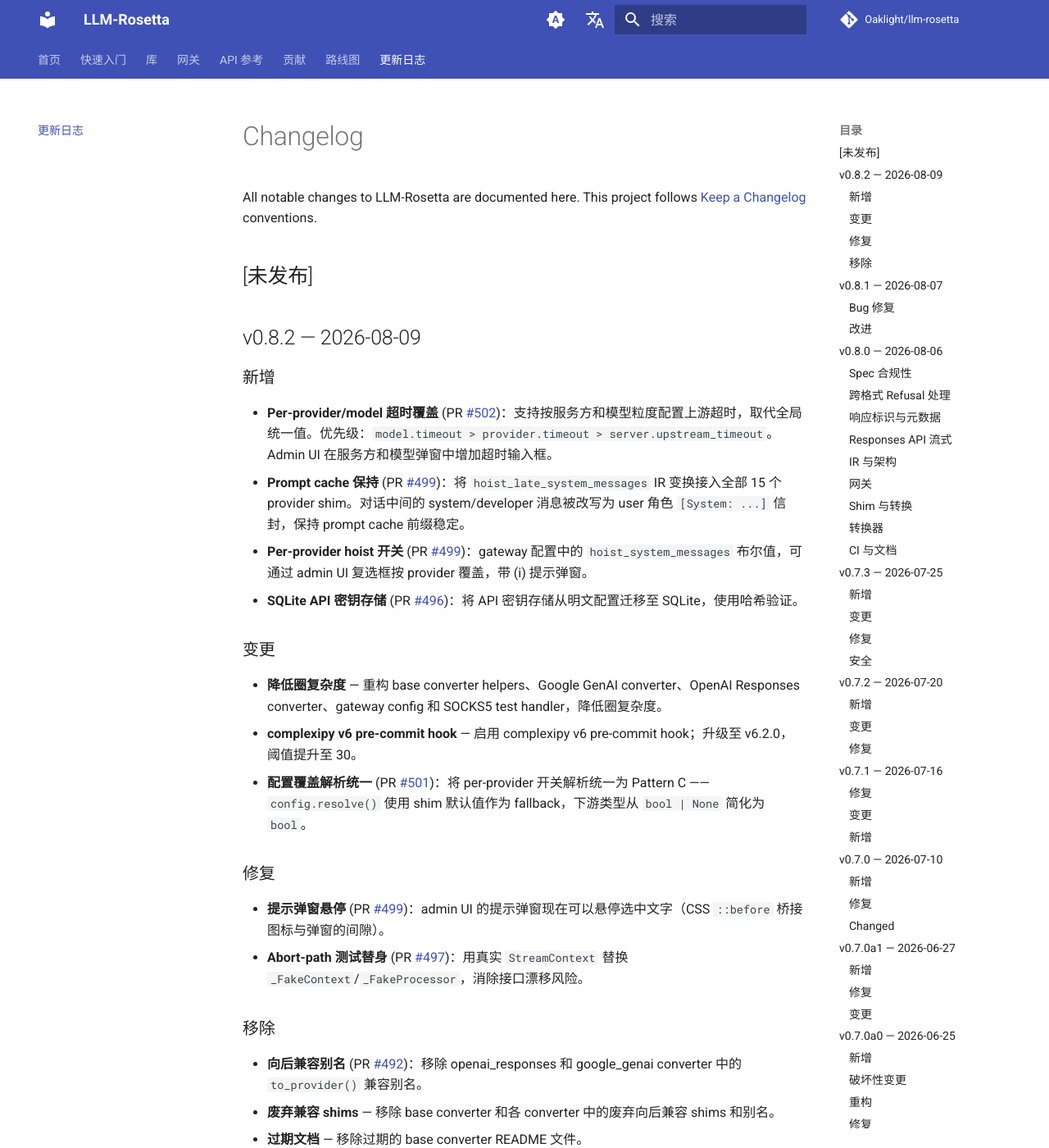
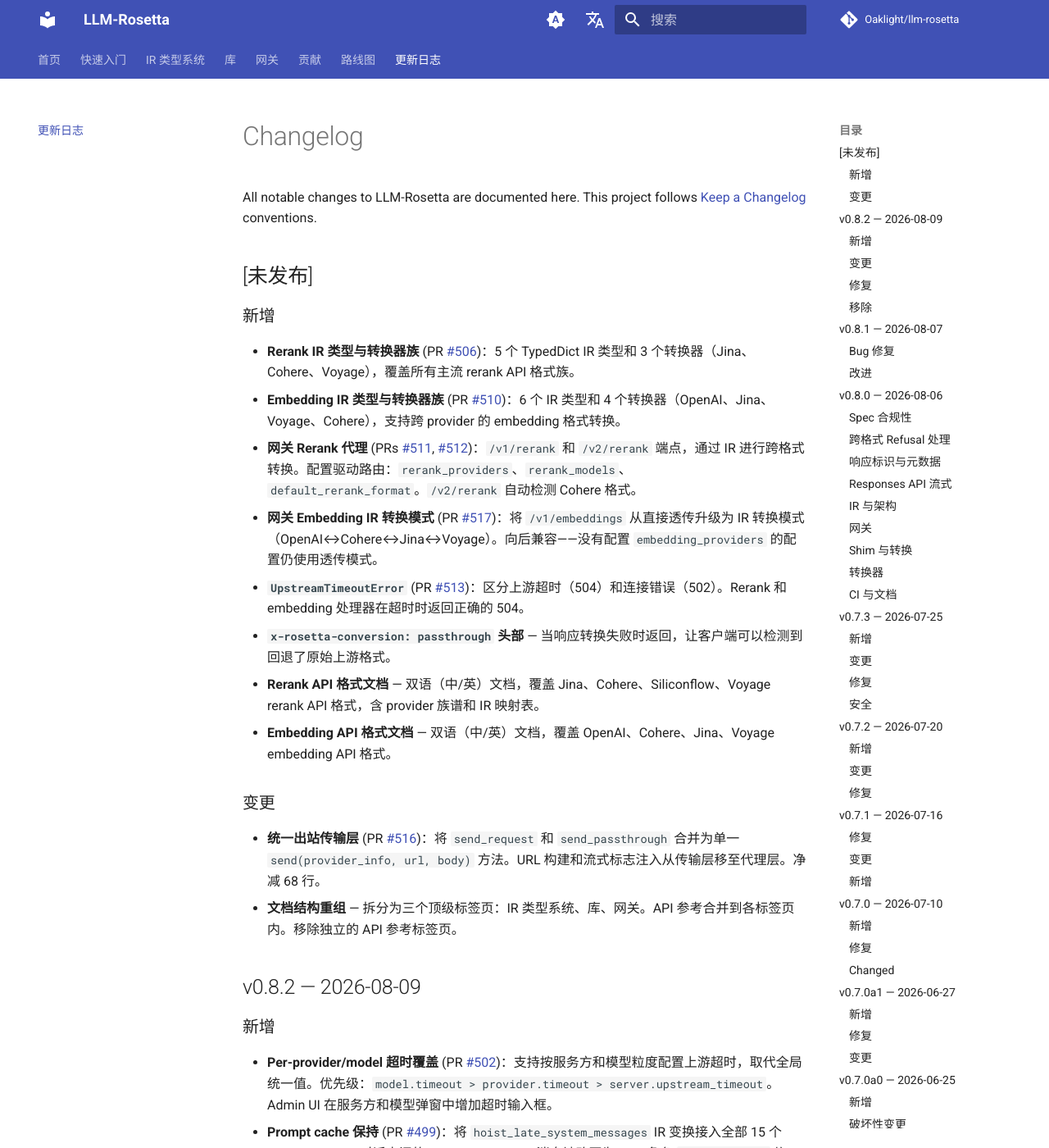
Before and after one commit to Oaklight/llm-rosetta, an MkDocs documentation site: the page built from docs/changelog.md, in a window 1280 px wide and 1400 px high. Shown: the whole window at 82% size. Built offline with MkDocs 1.6.1 and Material for MkDocs 9.7.7, drawn with Linux system fonts in a browser that asks for light colours; comment, search, counter and statistics services are not loaded.

Commit message:
docs: 重组导航 + 更新 rerank/embedding 文档
- 导航拆分为 3 个顶级标签页：IR 类型系统、库、网关
- API 参考合并到各标签页内（移除独立 API 参考标签页）
- 网关首页：新增 /v1/rerank、/v2/rerank 端点；embeddings 从"透传"更新为"IR 跨格式转换"
- 更新日志：添加 [未发布] 条目（rerank/embedding IR、转换器、网关集成、传输层统一、UpstreamTimeoutError）

```diff
--- a/docs/changelog.md
+++ b/docs/changelog.md
@@ -7,6 +7,22 @@ title: Changelog
 All notable changes to LLM-Rosetta are documented here. This project follows [Keep a Changelog](https://keepachangelog.com/) conventions.
 
 ## [未发布]
+
+### 新增
+
+- **Rerank IR 类型与转换器族** (PR [#506](https://github.com/Oaklight/llm-rosetta/pull/506))：5 个 TypedDict IR 类型和 3 个转换器（Jina、Cohere、Voyage），覆盖所有主流 rerank API 格式族。
+- **Embedding IR 类型与转换器族** (PR [#510](https://github.com/Oaklight/llm-rosetta/pull/510))：6 个 IR 类型和 4 个转换器（OpenAI、Jina、Voyage、Cohere），支持跨 provider 的 embedding 格式转换。
+- **网关 Rerank 代理** (PRs [#511](https://github.com/Oaklight/llm-rosetta/pull/511), [#512](https://github.com/Oaklight/llm-rosetta/pull/512))：`/v1/rerank` 和 `/v2/rerank` 端点，通过 IR 进行跨格式转换。配置驱动路由：`rerank_providers`、`rerank_models`、`default_rerank_format`。`/v2/rerank` 自动检测 Cohere 格式。
+- **网关 Embedding IR 转换模式** (PR [#517](https://github.com/Oaklight/llm-rosetta/pull/517))：将 `/v1/embeddings` 从直接透传升级为 IR 转换模式（OpenAI↔Cohere↔Jina↔Voyage）。向后兼容——没有配置 `embedding_providers` 的配置仍使用透传模式。
+- **`UpstreamTimeoutError`** (PR [#513](https://github.com/Oaklight/llm-rosetta/pull/513))：区分上游超时（504）和连接错误（502）。Rerank 和 embedding 处理器在超时时返回正确的 504。
+- **`x-rosetta-conversion: passthrough` 头部** — 当响应转换失败时返回，让客户端可以检测到回退了原始上游格式。
+- **Rerank API 格式文档** — 双语（中/英）文档，覆盖 Jina、Cohere、Siliconflow、Voyage rerank API 格式，含 provider 族谱和 IR 映射表。
+- **Embedding API 格式文档** — 双语（中/英）文档，覆盖 OpenAI、Cohere、Jina、Voyage embedding API 格式。
+
+### 变更
+
+- **统一出站传输层** (PR [#516](https://github.com/Oaklight/llm-rosetta/pull/516))：将 `send_request` 和 `send_passthrough` 合并为单一 `send(provider_info, url, body)` 方法。URL 构建和流式标志注入从传输层移至代理层。净减 68 行。
+- **文档结构重组** — 拆分为三个顶级标签页：IR 类型系统、库、网关。API 参考合并到各标签页内。移除独立的 API 参考标签页。
 
 ## v0.8.2 — 2026-08-09
 
--- a/mkdocs.yml
+++ b/mkdocs.yml
@@ -107,23 +107,31 @@ nav:
       - 核心概念: guide/concepts.md
       - 库快速开始: getting-started/library-quickstart.md
       - 网关快速开始: getting-started/gateway-quickstart.md
+  - IR 类型系统:
+      - IR 类型: guide/ir-types.md
+      - API 分层: guide/api-layers.md
+      - Chat API 标准: guide/api-standards.md
+      - Rerank API 格式: guide/rerank-formats.md
+      - Embedding API 格式: guide/embedding-formats.md
+      - API 参考: api/types.md
   - 库:
       - 提供商兼容性: guide/compatibility.md
-      - 转换器:
+      - Chat 转换器:
           - 使用转换器: guide/converters.md
           - 流式处理: guide/streaming.md
           - 多轮状态桥接: guide/turn-bridge.md
           - 自动检测: guide/auto-detection.md
-      - IR 与类型系统:
-          - IR 类型: guide/ir-types.md
-          - API 分层: guide/api-layers.md
-          - API 标准: guide/api-standards.md
-          - Embedding API 格式: guide/embedding-formats.md
-          - Rerank API 格式: guide/rerank-formats.md
+      - Rerank 转换器: guide/rerank-formats.md
+      - Embedding 转换器: guide/embedding-formats.md
       - 提供商:
           - 提供商 Shim: guide/shims.md
           - 推理 / 思考参数: guide/reasoning.md
           - 提供商推理行为: guide/provider-reasoning.md
+      - API 参考:
+          - 转换器: api/converters.md
+          - Tool Ops: api/tool-ops.md
+          - Shims: api/shims.md
+          - 工具函数: api/utils.md
       - 示例:
           - examples/index.md
           - 跨提供商对话: examples/cross-provider.md
@@ -138,22 +146,12 @@ nav:
           - 管理面板: gateway/admin-panel.md
           - Admin API: api/admin.md
       - 集成指南: gateway/integration.md
+      - 可观测性: api/observability.md
       - 验证:
           - gateway/validation.md
           - CLI 跨格式测试: gateway/validation-cli.md
           - SDK 与集成测试: gateway/validation-sdk.md
           - 合规性测试: gateway/validation-comply.md
-  - API 参考:
-      - api/index.md
-      - 库 API:
-          - 转换器: api/converters.md
-          - IR 类型: api/types.md
-          - Tool Ops: api/tool-ops.md
-          - Shims: api/shims.md
-          - 工具函数: api/utils.md
-      - 网关 API:
-          - Admin API: api/admin.md
-          - 可观测性: api/observability.md
   - 贡献:
       - 贡献指南: contributing/guide.md
       - 风格指南: contributing/style-guide.md
```
Also changed, not shown: docs/gateway/index.md (+3 -1 lines).
